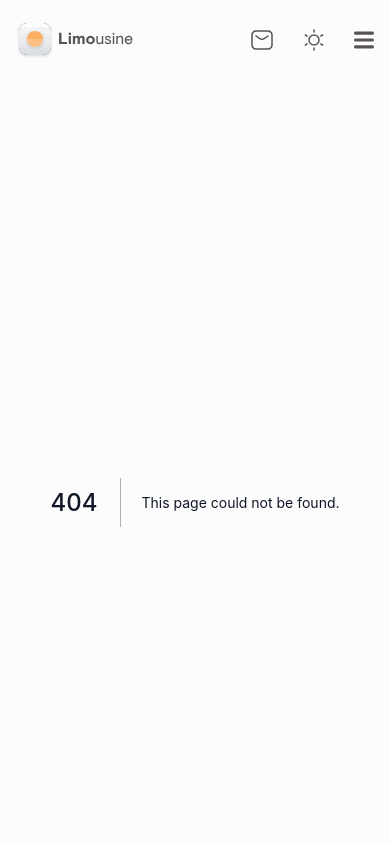
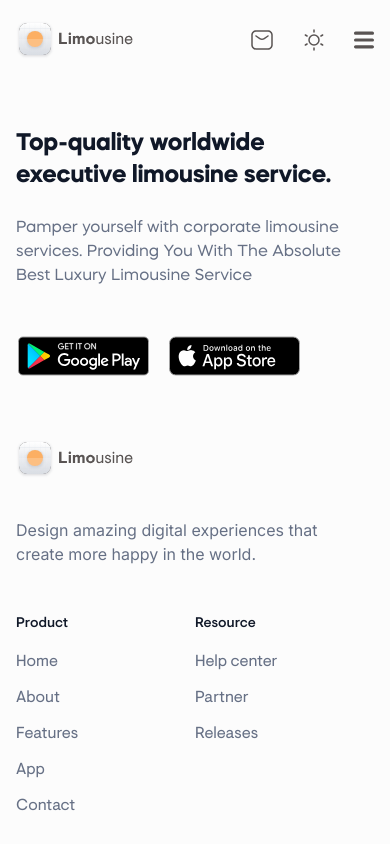
Before and after one commit to mistyjack/temp-limo, a Next.js app: page /mobile in a window 390 px wide. Before the commit this address had no page. Shown: the top 844 px of the page. Built offline with nearby package versions, Linux system fonts and the light colour scheme.

Commit message:
Add mobile hero

```diff
--- a/components/common/Footer.tsx
+++ b/components/common/Footer.tsx
@@ -20,7 +20,7 @@ const products = [
   },
   {
     text: "App",
-    link: "/app",
+    link: "/mobile",
   },
   {
     text: "Contact",
@@ -39,7 +39,7 @@ const resources = [
   },
   {
     text: "Releases",
-    link: "/app",
+    link: "/mobile",
   },
 ];
 
--- a/components/common/Header/Navbar.tsx
+++ b/components/common/Header/Navbar.tsx
@@ -30,7 +30,7 @@ export const navLinks = [
   },
   {
     label: "App",
-    link: "/app",
+    link: "/mobile",
     icon: <MobileIcon />,
   },
   {
--- /dev/null
+++ b/components/mobile/Hero.tsx
@@ -0,0 +1,66 @@
+import styles from "@styles/Home.module.css";
+import Image from "next/image";
+import Link from "next/link";
+import { FC } from "react";
+
+const Hero: FC = () => {
+  return (
+    <section id="mobile-hero">
+      <div className="relative max-w-screen-2xl mx-auto overflow-x-clip mt-12 xl:mt-16">
+        <div className="custom-container flex gap-4 justify-between items-center">
+          <div className={`${styles.hero_text_content}`}>
+            <h1 className="h1">
+              Top-quality worldwide executive limousine service.
+            </h1>
+            <p className="max-w-480 text-sec text-base sm:text-xl mb-12">
+              Pamper yourself with corporate limousine services. Providing You
+              With The Absolute Best Luxury Limousine Service
+            </p>
+            <div className="flex gap-4">
+              <Link href="/">
+                <a
+                  aria-label="Play store"
+                  className="block relative w-135 h-10 hover:scale-105 transition-transform"
+                >
+                  <Image
+                    src="/play-store.svg"
+                    alt="Google play store"
+                    layout="fill"
+                    objectFit="contain"
+                  />
+                </a>
+              </Link>
+              <Link href="">
+                <a
+                  aria-label="App store"
+                  className="block relative w-135 h-10 hover:scale-105 transition-transform"
+                >
+                  <Image
+                    src="/app-store.svg"
+                    alt="App store"
+                    layout="fill"
+                    objectFit="contain"
+                  />
+                </a>
+              </Link>
+            </div>
+          </div>
+
+          <div className={`${styles.hero_image} hidden md:block`}>
+            <div className="relative h-640">
+              <Image
+                src="/mobile-hero.png"
+                alt="Hero image"
+                layout="fill"
+                objectFit="contain"
+                objectPosition="right"
+              />
+            </div>
+          </div>
+        </div>
+      </div>
+    </section>
+  );
+};
+
+export default Hero;
--- a/pages/index.tsx
+++ b/pages/index.tsx
@@ -19,7 +19,7 @@ const Home: NextPage = () => {
     <div>
       <Head>
         <title>Home {"-"} All Star Limousine</title>
-        <meta name="description" content="Generated by create next app" />
+        <meta name="description" content="Top-quality worldwide executive limousine service." />
       </Head>
 
       <main>
--- /dev/null
+++ b/pages/mobile.tsx
@@ -0,0 +1,27 @@
+import Hero from "@components/mobile/Hero";
+import Aos from "aos";
+import type { NextPage } from "next";
+import Head from "next/head";
+import { useEffect } from "react";
+
+const Mobile: NextPage = () => {
+  useEffect(() => {
+    Aos.init();
+    Aos.refresh();
+  }, []);
+
+  return (
+    <div>
+      <Head>
+        <title>Mobile App {"-"} All Star Limousine</title>
+        <meta name="description" content="Measure what matters with Untitled’s easy-to-use reports. You can filter, export, and drilldown on the data in a couple clicks." />
+      </Head>
+
+      <main>
+        <Hero />
+      </main>
+    </div>
+  );
+};
+
+export default Mobile;
```
Also changed, not shown: public/mobile-hero.png (added).
